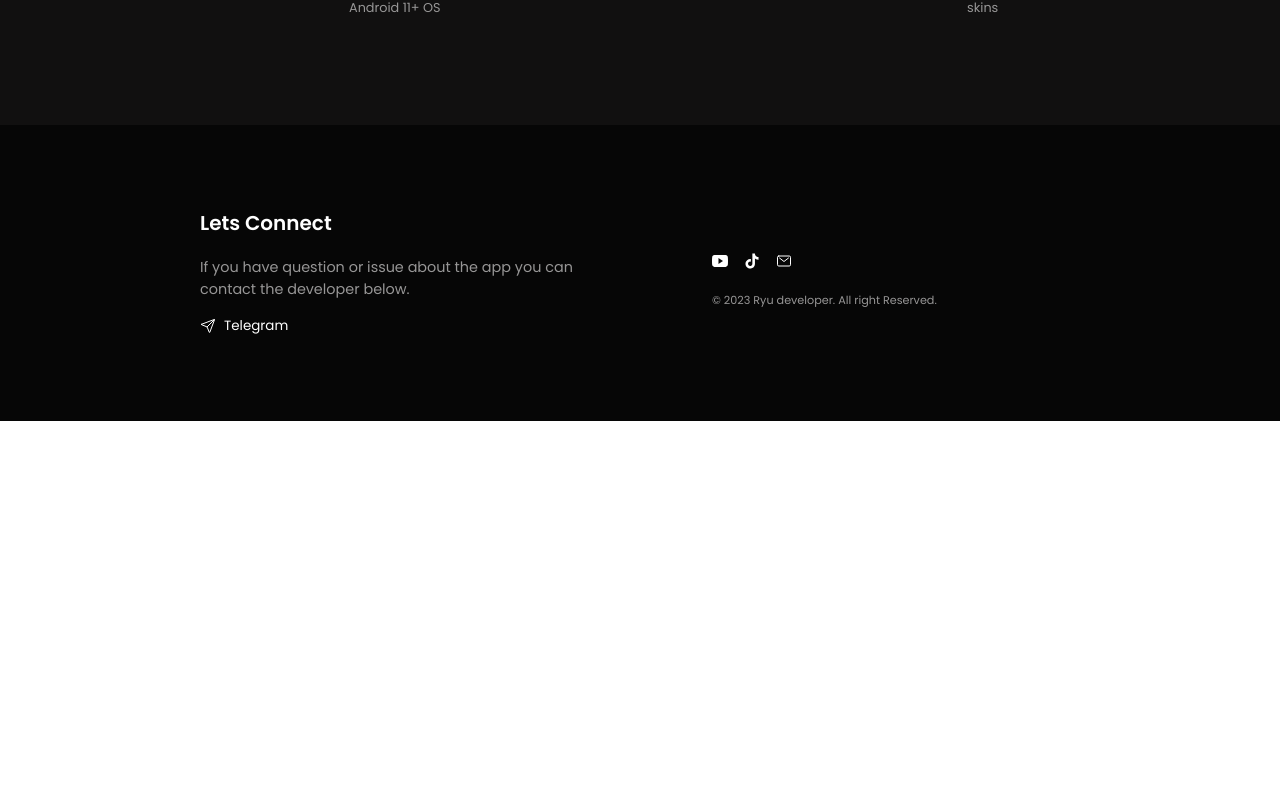
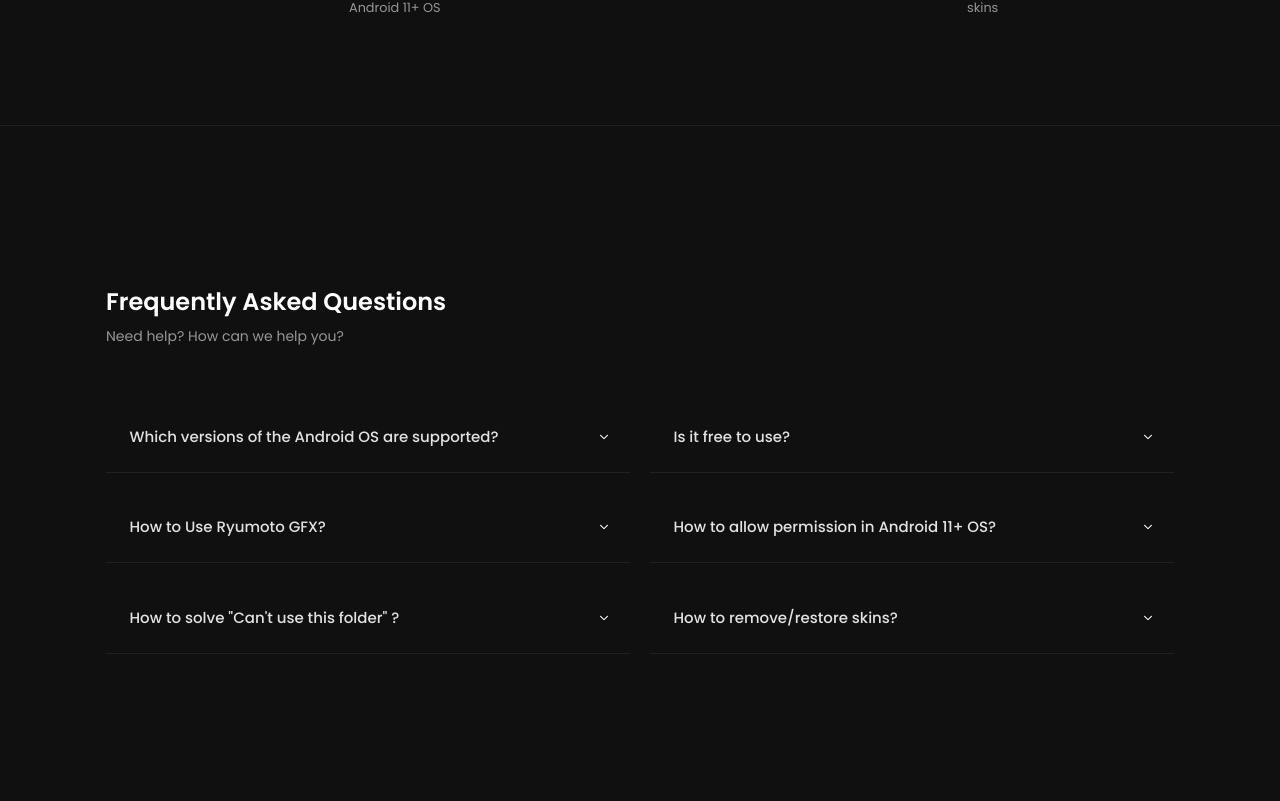
Before and after one commit to Ryuofficial/ryuwebv2, a React (Create React App) app: page / in a window 1280 px wide. Shown: the part 1639-2440 px from the top of the page. Before the commit the page ends 2060 px from the top, so only its background shows below. Built offline with nearby package versions, Linux system fonts and the light colour scheme.

Commit message:
added accordion

```diff
--- a/package.json
+++ b/package.json
@@ -8,7 +8,9 @@
     "@testing-library/react": "^13.4.0",
     "@testing-library/user-event": "^13.5.0",
     "react": "^18.2.0",
+    "react-collapse": "^5.1.1",
     "react-dom": "^18.2.0",
+    "react-icons": "^4.12.0",
     "react-scripts": "5.0.1",
     "react-type-animation": "^3.2.0",
     "web-vitals": "^2.1.4"
--- a/src/App.js
+++ b/src/App.js
@@ -4,6 +4,7 @@ import Users from "./components/Users";
 import About from "./components/About";
 import Tutorial from "./components/Tutorial";
 import Contact from "./components/Contact";
+import Accordion from "./components/Accordion";
 
 export default function App() {
   return (
@@ -15,6 +16,7 @@ export default function App() {
           <Users />
           <About />
           <Tutorial />
+          <Accordion />
           <Contact />
         </section>
       </header>
--- /dev/null
+++ b/src/components/Accordion.jsx
@@ -0,0 +1,79 @@
+import { useState } from "react";
+import AccordionItem from "./AccordionItem";
+
+function Accordion() {
+  const [open, setOpen] = useState(false);
+  const Toggle = (index) => {
+    if (open === index) {
+      return setOpen(null);
+    }
+
+    setOpen(index);
+  };
+
+  const accordionData = [
+    {
+      title: "Which versions of the Android OS are supported?",
+      desc: "The app supports Android versions from Lollipop (5) to Tiramisu (13), though some Android 13 versions are not supported.   ",
+    },
+    {
+      title: "Is it free to use?",
+      desc: "Yes, the app is free and designed for users who prefer not to spend money in the game.",
+    },
+
+    {
+      title: "How to Use Ryumoto GFX?",
+      desc: "Open the app, choose a category, then select your favorite skin, and wait for the dialog indicating that the injection was successful.",
+      videoLink: "https://www.youtube.com/watch?v=FgX4REYiH64",
+    },
+    {
+      title: "How to allow permission in Android 11+ OS?",
+      desc: "When you're using Android 11+ operating system, a dialog will show up, prompting you to allow the permission. Simply click 'Allow' and then click 'Use this Folder'.",
+      videoLink: "https://www.youtube.com/watch?v=DNbc0gzdt6E",
+    },
+    {
+      title: 'How to solve "Can\'t use this folder" ?',
+      desc: "Go to the settings on your app or simply find the app 'Files by Google' or 'Files'. Open the app info and uninstall the updates. This method is different from other phones; just locate the app and uninstall the updates",
+      videoLink: "https://www.youtube.com/watch?v=CMacWI8kp8Q",
+    },
+    {
+      title: "How to remove/restore skins?",
+      desc: "For default skins, the first position features the default image skin of the hero with the 'Restore' text. The backup/restore skins consistently appear as the 1st image.",
+      videoLink: "https://www.youtube.com/watch?v=YF1Q55xZVSI",
+    },
+  ];
+
+  return (
+    <section id="faqs">
+      <div className="h-[1px] bg-[#212121]"></div>
+      <div className="m-[10px] p-5 md:p-24 text-white mt-16 mb-24">
+        <div className="">
+          <p className=" text-center md:text-start font-semibold mb-[8px] text-xl md:text-2xl ">
+            Frequently Asked Questions
+          </p>
+          <p className=" text-center md:text-start  text-sm mb-14 text-[#979696] text-l">
+            Need help? How can we help you?
+          </p>
+
+          <div className="grid gap-2 md:gap-5 grid-cols-1 md:grid-cols-2 justify-self-auto">
+            {/* return a text and desc */}
+            {accordionData.map((data, index) => {
+              return (
+                <AccordionItem
+                  key={index}
+                  videoLink={data.videoLink}
+                  open={index === open}
+                  title={data.title}
+                  desc={data.desc}
+                  toggle={() => Toggle(index)}
+                />
+              );
+            })}
+          </div>
+        </div>
+      </div>
+    </section>
+  );
+}
+
+export default Accordion;
--- /dev/null
+++ b/src/components/AccordionItem.jsx
@@ -0,0 +1,48 @@
+import { IoIosArrowDown } from "react-icons/io";
+import { IoIosArrowUp } from "react-icons/io";
+import { Collapse } from "react-collapse";
+
+function AccordionItem({ open, toggle, title, desc, videoLink }) {
+  return (
+    <div>
+      <div className="border-b-[1px] border-[#212121] ">
+        <div
+          className=" p-3 md:p-5 flex justify-between items-center "
+          onClick={toggle}
+        >
+          <p className="text-[13.5px] md:text-[15px] font-medium p-[4px] md:p-[3.5px] text-[#e2e2e2]">
+            {title}
+          </p>
+          <div>
+            {open ? (
+              <IoIosArrowUp fontSize={12} />
+            ) : (
+              <IoIosArrowDown fontSize={12} />
+            )}
+          </div>
+        </div>
+
+        <Collapse isOpened={open}>
+          <div className="text-[12px] md:text-[13.5px] text-[#979696] px-4 pb-4 md:px-5 rounded-b-[0.3rem]">
+            {desc}
+            <br />
+            <br />
+
+            {videoLink ? (
+              <a
+                href={videoLink}
+                className="underline md:cursor-pointer text-[11px] underline-offset-[4px] active:text-red-500"
+              >
+                Watch Video Demo
+              </a>
+            ) : (
+              ""
+            )}
+          </div>
+        </Collapse>
+      </div>
+    </div>
+  );
+}
+
+export default AccordionItem;
--- a/src/components/nav.jsx
+++ b/src/components/nav.jsx
@@ -22,6 +22,11 @@ function Nav() {
               <li>
                 <a className="hover:text-[#f81b3c]" href="#tutorial-section">
                   Tutorial
+                </a>
+              </li>
+              <li>
+                <a className="hover:text-[#f81b3c]" href="#faqs">
+                  Faqs
                 </a>
               </li>
               <li>
--- a/src/index.css
+++ b/src/index.css
@@ -5,3 +5,7 @@
 html {
   scroll-behavior: smooth;
 }
+
+.ReactCollapse--collapse {
+  transition: height 500ms;
+}
```
Also changed, not shown: 1 other file (tests, documents, lock files or other folders).
